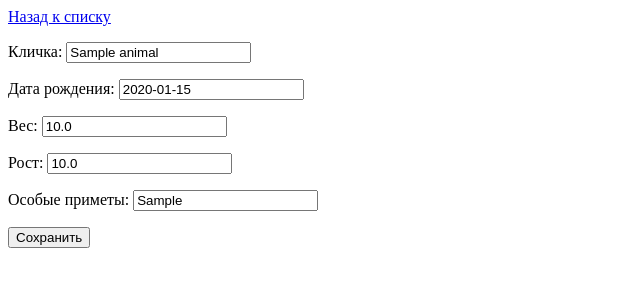
After one commit to VovkaST/animals, a Django app: page /edit/1/ in a window 1280 px wide. The commit adds this page. Shown: the top 300 px of the page, without its empty margins (0-640 px from the left). Run offline with Django 3.2, Linux system fonts and the light colour scheme; tables that the repository leaves empty hold one stand-in row (values such as "Sample post").

Commit message:
Изменение постояльца

```diff
--- a/animals/templates/shelter/animals_detail.html
+++ b/animals/templates/shelter/animals_detail.html
@@ -1,4 +1,6 @@
 {% extends 'base.html' %}
 {% block content %}
+    <a href="/">Назад к списку</a>
     <h1>{{ guest }}</h1>
+    <a href="/edit/{{ guest.id }}">Изменить</a>
 {% endblock %}
--- /dev/null
+++ b/animals/templates/shelter/animals_edit.html
@@ -0,0 +1,9 @@
+{% extends 'base.html' %}
+{% block content %}
+    <a href="/">Назад к списку</a>
+    <form action="/edit/{{ animal_id }}/" method="post">
+        {{ animal_form.as_p }}
+        {% csrf_token %}
+        <button type="submit">Сохранить</button>
+    </form>
+{% endblock %}
--- /dev/null
+++ b/shelter/forms.py
@@ -0,0 +1,14 @@
+from django.forms import ModelForm
+from .models import Animals
+
+
+class AnimalsViewForm(ModelForm):
+    class Meta:
+        model = Animals
+        fields = '__all__'
+
+
+class AnimalsEditForm(ModelForm):
+    class Meta:
+        model = Animals
+        exclude = ['created_at', 'modified_at']
--- a/shelter/models.py
+++ b/shelter/models.py
@@ -19,14 +19,16 @@ class Animals(models.Model):
     modified_at = models.DateTimeField(auto_now=True, verbose_name='Дата изменения записи')
 
     def __str__(self):
+        return self.name
+
+    def age(self):
         delta = relativedelta(datetime.now(), self.birth_date)
         if delta.years:
-            age = f'{delta.years} лет'
+            return f'{delta.years} лет'
         elif delta.months:
-            age = f'{delta.months} месяцев'
+            return f'{delta.months} месяцев'
         else:
-            age = f'{delta.days} дней'
-        return f'{self.name} ({age})'
+            return f'{delta.days} дней'
 
     class Meta:
         db_table = f'{DB_PREFIX}_animals'
--- a/shelter/urls.py
+++ b/shelter/urls.py
@@ -1,7 +1,9 @@
 from django.urls import path
-from .views import GuestsListView, GuestsDetailView
+from .views import GuestsListView, GuestsDetailView, GuestsEdit
 
 urlpatterns = [
     path('', GuestsListView.as_view(), name='guests_list'),
-    path('<int:pk>/view', GuestsDetailView.as_view(), name='guest_detail_view'),
+    path('add/', GuestsListView.as_view(), name='guest_new'),
+    path('view/<int:pk>/', GuestsDetailView.as_view(), name='guest_detail_view'),
+    path('edit/<int:animal_id>/', GuestsEdit.as_view(), name='guest_edit'),
 ]
--- a/shelter/views.py
+++ b/shelter/views.py
@@ -1,7 +1,9 @@
+from django.http import HttpResponseRedirect
 from django.shortcuts import render
-from django.views import generic
+from django.views import generic, View
 
 from shelter.models import Animals
+from .forms import AnimalsViewForm
 
 
 class GuestsListView(generic.ListView):
@@ -13,3 +15,25 @@ class GuestsListView(generic.ListView):
 class GuestsDetailView(generic.DetailView):
     model = Animals
     context_object_name = 'guest'
+
+
+class GuestsEdit(View):
+    def get(self, request, animal_id):
+        animal = Animals.objects.get(id=animal_id)
+        context = {
+            'animal_form': AnimalsViewForm(instance=animal),
+            'animal_id': animal_id,
+        }
+        return render(request, template_name='shelter/animals_edit.html', context=context)
+
+    def post(self, request, animal_id):
+        animal = Animals.objects.get(id=animal_id)
+        animal_form = AnimalsViewForm(request.POST, instance=animal)
+        if animal_form.is_valid():
+            animal.save()
+            return HttpResponseRedirect(f'/view/{animal_id}/')
+        context = {
+            'animal_form': animal_form,
+            'animal_id': animal_id,
+        }
+        return render(request, template_name='shelter/animals_edit.html', context=context)
```
Also changed, not shown: animals/templates/shelter/animals_list.html (+7 -3 lines).
